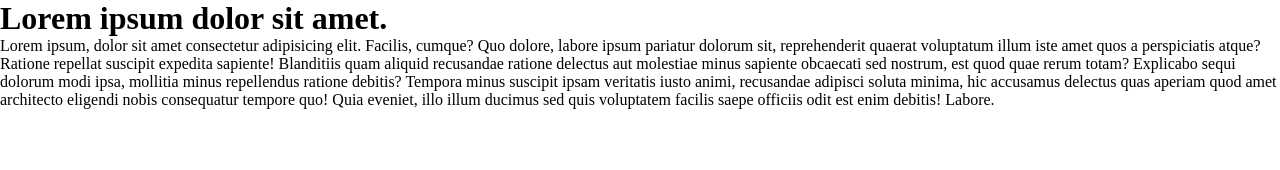
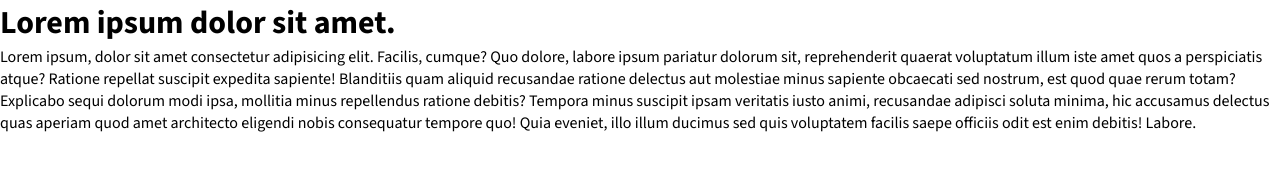
Before and after one commit to Woonzi/Responsive-website, a plain HTML site: page index.html in a window 1280 px wide. Drawn offline with Linux system fonts and the light colour scheme.

Commit message:
add global styles

```diff
--- a/index.html
+++ b/index.html
@@ -6,9 +6,18 @@
   <title>Mythos</title>
   <link rel="stylesheet" href="style.css">
   <script src="script.js" defer></script>
+  <link rel="icon" href="/images/Favicon.png" type="image/x-icon">
+  <!-- RealFaviconGenerator -->
+  <link rel="icon" type="image/png" href="/favicon-96x96.png" sizes="96x96" />
+  <link rel="icon" type="image/svg+xml" href="/favicon.svg" />
+  <link rel="shortcut icon" href="/favicon.ico" />
+  <link rel="apple-touch-icon" sizes="180x180" href="/apple-touch-icon.png" />
+  <link rel="manifest" href="/site.webmanifest" />
 </head>
 <body>
-  <h1>Lorem ipsum dolor sit amet.</h1>
-  <p>Lorem ipsum, dolor sit amet consectetur adipisicing elit. Facilis, cumque? Quo dolore, labore ipsum pariatur dolorum sit, reprehenderit quaerat voluptatum illum iste amet quos a perspiciatis atque? Ratione repellat suscipit expedita sapiente! Blanditiis quam aliquid recusandae ratione delectus aut molestiae minus sapiente obcaecati sed nostrum, est quod quae rerum totam? Explicabo sequi dolorum modi ipsa, mollitia minus repellendus ratione debitis? Tempora minus suscipit ipsam veritatis iusto animi, recusandae adipisci soluta minima, hic accusamus delectus quas aperiam quod amet architecto eligendi nobis consequatur tempore quo! Quia eveniet, illo illum ducimus sed quis voluptatem facilis saepe officiis odit est enim debitis! Labore.</p>
+  <div class="wrapper">
+    <h1>Lorem ipsum dolor sit amet.</h1>
+    <p>Lorem ipsum, dolor sit amet consectetur adipisicing elit. Facilis, cumque? Quo dolore, labore ipsum pariatur dolorum sit, reprehenderit quaerat voluptatum illum iste amet quos a perspiciatis atque? Ratione repellat suscipit expedita sapiente! Blanditiis quam aliquid recusandae ratione delectus aut molestiae minus sapiente obcaecati sed nostrum, est quod quae rerum totam? Explicabo sequi dolorum modi ipsa, mollitia minus repellendus ratione debitis? Tempora minus suscipit ipsam veritatis iusto animi, recusandae adipisci soluta minima, hic accusamus delectus quas aperiam quod amet architecto eligendi nobis consequatur tempore quo! Quia eveniet, illo illum ducimus sed quis voluptatem facilis saepe officiis odit est enim debitis! Labore.</p>
+  </div>
 </body>
 </html>
--- a/style.css
+++ b/style.css
@@ -1,3 +1,46 @@
+/* source-sans-3-regular - latin */
+@font-face {
+  font-display: swap; /* Check https://developer.mozilla.org/en-US/docs/Web/CSS/@font-face/font-display for other options. */
+  font-family: 'Source Sans 3';
+  font-style: normal;
+  font-weight: 400;
+  src: url('/fonts/source-sans-3-v19-latin-regular.woff2') format('woff2'); /* Chrome 36+, Opera 23+, Firefox 39+, Safari 12+, iOS 10+ */
+}
+/* source-sans-3-700 - latin */
+@font-face {
+  font-display: swap; /* Check https://developer.mozilla.org/en-US/docs/Web/CSS/@font-face/font-display for other options. */
+  font-family: 'Source Sans 3';
+  font-style: normal;
+  font-weight: 700;
+  src: url('/fonts/source-sans-3-v19-latin-700.woff2') format('woff2'); /* Chrome 36+, Opera 23+, Firefox 39+, Safari 12+, iOS 10+ */
+}
+
+/* Fonts */
+:root {
+  --fs-14: calc(14 /)
+}
+
+/* Colors */
+:root {
+  --c-white: #FFFFFF;
+  --c-dark-gray: #383A4A;
+  --c-purple: #495BCF;
+  --c-teal: #00D3D4;
+  --c-transparent: transparent;
+  --c-magenta: #BF1085;
+
+  --color-main-bg: var(--c-white)
+  --color-text-dark: var(--c-dark-gray)
+  --color-text-light: var(--c-white)
+  --color-hero-bg: var(--c-purple)
+  --color-button-primary-bg: var(--c-teal)
+  --color-button-primary-text: var(--c-dark-gray)
+  --color-button-secondary-bg: var(--c-transparent)
+  --color-button-secondary-border: var(--c-white)
+  --color-button-secondary-text: var(--c-white)
+  --color-fullwidth-bg: var(--c-magenta)
+}
+
 *,
 *::before,
 *::after {
@@ -10,9 +53,18 @@
   text-decoration: none;
 }
 
+body {
+  font-family: 'Source Sans 3', Arial, Helvetica, sans-serif;
+}
+
 img,
 picture,
 svg {
   max-width: 100%;
   display: block;
 }
+
+.wrapper {
+  width: min(calc(100% - 48px)), calc(1200 / 16 * 1rem) ;
+  margin-inline: auto;
+}
```
Also changed, not shown: apple-touch-icon.png (added), favicon-96x96.png (added), favicon.ico (added), favicon.svg (added), fonts/source-sans-3-v19-latin-700.woff2 (added), fonts/source-sans-3-v19-latin-regular.woff2 (added), images/Favicon.png (added), site.webmanifest (added), web-app-manifest-192x192.png (added), web-app-manifest-512x512.png (added).
